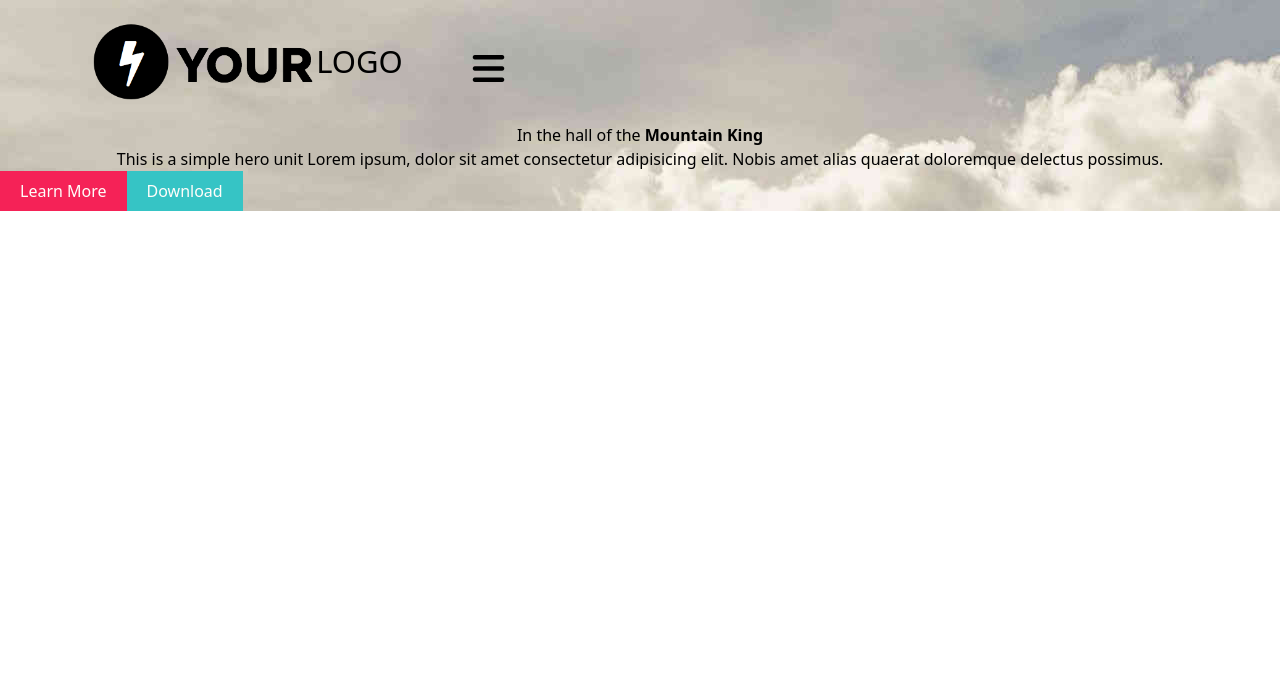
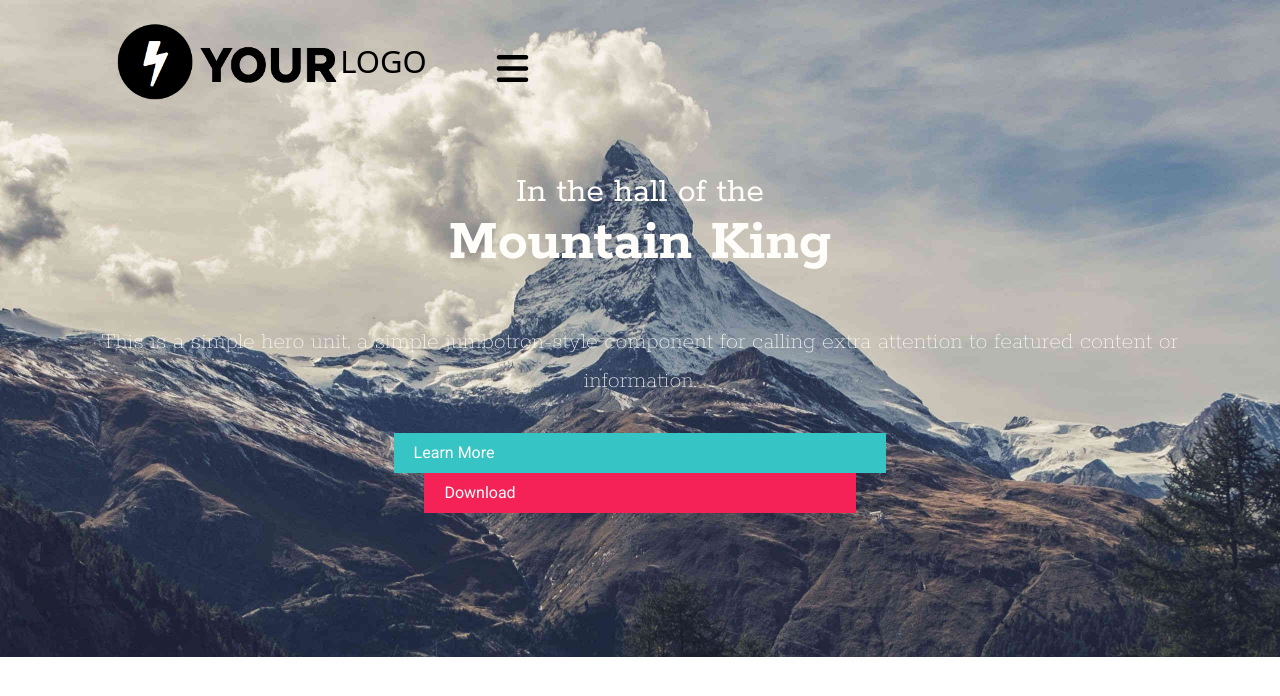
Before and after one commit to NaimDeb/G404-TP-Tailwind-TheMountain, a website: page index.html in a window 1280 px wide. Drawn offline with Linux system fonts and the light colour scheme.

Commit message:
add header

```diff
--- a/index.html
+++ b/index.html
@@ -20,14 +20,14 @@
 </head>
 <body>
 
-    <header id="home" class="bg-hero-img relative">
+    <header id="home" class="bg-hero-img bg-cover bg-no-repeat relative px-6 ">
     <div class="container mx-auto">
         <nav class="flex justify-between">
             <!-- Logo -->
             <div class="flex items-center p-5">
 
                 <div class="flex justify-center items-center">
-                <img class="w-[50%]" src="images/your_logo.png" alt="Image signifiant le logo du site" />
+                <img class="w-[50%]" src="images/your_logo.png" alt="Image signifiant le logo du site"/>
                 <h4 class="text-[31px] font-thin">LOGO</h4>
             </div>
 
@@ -40,13 +40,19 @@
 
         <!-- Hero -->
 
-        <h1 class="text-center ">In the hall of the <strong>Mountain King</strong></h1>
-        <p class="text-center">This is a simple hero unit Lorem ipsum, dolor sit amet consectetur adipisicing elit. Nobis amet alias quaerat doloremque delectus possimus.</p>
+        <div class="text-center font-Rokkitt leading-relaxed my-[50px] text-neutral-off-white">
+        <h1 class="text-4xl font-Rokkitt px-16">In the hall of the</h1>
+        <p class="text-6xl font-bold font-Rokkit">Mountain King</p>
+        </div>
 
-        <div class="flex flex_col">
-            <a href="#" class="bg-[#f52257] py-2 px-5 text-neutral-off-white">Learn More</a>
-            <a href="#" class="bg-[#36c4c5] py-2 px-5 text-neutral-off-white">Download</a>
+        <p class="text-center px-16 leading-relaxed leading- font-Rokkitt font-thin text-2xl text-neutral-off-white">This is a simple hero unit, a simple jumbotron-style component for calling extra attention to featured content or information.</p>
+
+
+        <div class="flex flex-col font-Roboto pt-8 pb-36">
+            <a href="#" class="bg-[#36c4c5] py-2 px-5 w-[40%] text-neutral-off-white m-auto">Learn More</a>
+            <a href="#" class="bg-[#f52257] py-2 px-5 w-[35%] text-neutral-off-white m-auto">Download</a>
         </div>
+
     </div>
     </header>
 
```
Also changed, not shown: css/output.css.
